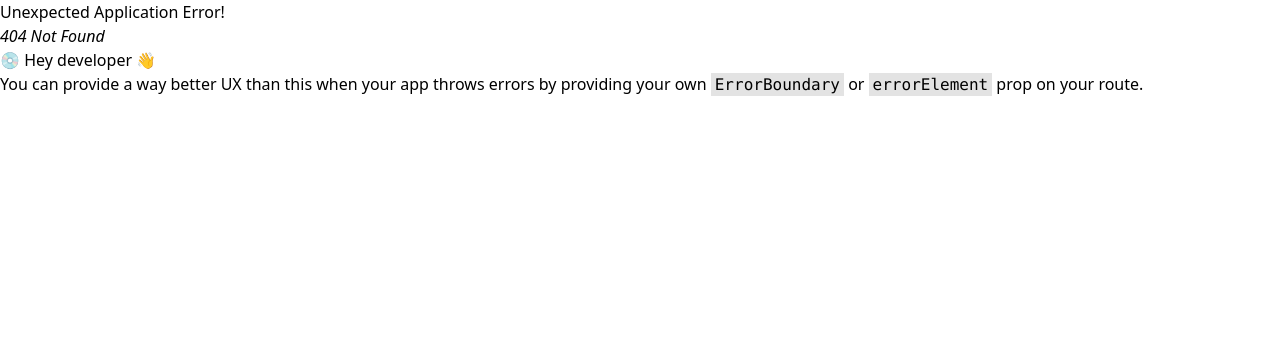
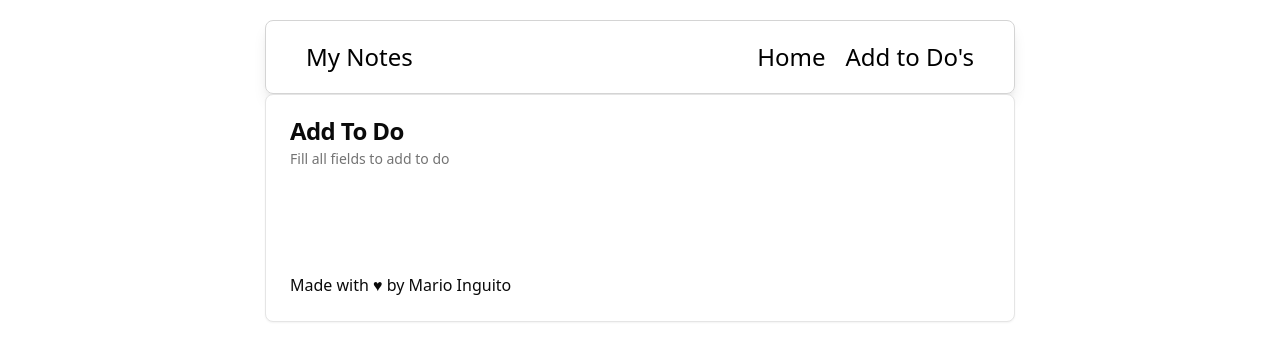
Before and after one commit to N-Berns/TodoList, a React (Vite) app: page /add-todo in a window 1280 px wide. Before the commit this address had no page. Shown: the top 360 px of the page. Built offline with nearby package versions, Linux system fonts and the light colour scheme.

Commit message:
another push?

```diff
--- a/src/App.jsx
+++ b/src/App.jsx
@@ -8,12 +8,14 @@ import {
 import MainLayout from "@/layouts/MainLayout";
 import Todos from "./pages/Todos";
 import Todo from "./pages/Todo";
+import AddTodo from "./pages/AddTodo";
 
 const router = createBrowserRouter(
   createRoutesFromElements(
     <Route path="/" element={<MainLayout />}>
       <Route index element={<Todos/>} />
       <Route path="/todo/:id" element={<Todo/>} />
+      <Route path="/add-todo" element={<AddTodo/>} />
     </Route>
   )
 );
--- a/src/components/Nav.jsx
+++ b/src/components/Nav.jsx
@@ -13,7 +13,7 @@ const Nav = () => {
         </li>
         <li>
           {" "}
-          <Link to={"/"} className="text-2xl hover:text-pink-500">
+          <Link to={"/add-todo"} className="text-2xl hover:text-pink-500">
             Add to Do's
           </Link>
         </li>
--- /dev/null
+++ b/src/components/ui/textarea.jsx
@@ -0,0 +1,18 @@
+import * as React from "react"
+
+import { cn } from "@/lib/utils"
+
+const Textarea = React.forwardRef(({ className, ...props }, ref) => {
+  return (
+    (<textarea
+      className={cn(
+        "flex min-h-[80px] w-full rounded-md border border-neutral-200 bg-white px-3 py-2 text-base ring-offset-white placeholder:text-neutral-500 focus-visible:outline-none focus-visible:ring-2 focus-visible:ring-neutral-950 focus-visible:ring-offset-2 disabled:cursor-not-allowed disabled:opacity-50 md:text-sm dark:border-neutral-800 dark:bg-neutral-950 dark:ring-offset-neutral-950 dark:placeholder:text-neutral-400 dark:focus-visible:ring-neutral-300",
+        className
+      )}
+      ref={ref}
+      {...props} />)
+  );
+})
+Textarea.displayName = "Textarea"
+
+export { Textarea }
--- /dev/null
+++ b/src/pages/AddTodo.jsx
@@ -0,0 +1,37 @@
+import React, { useState } from "react";
+import { Button } from "@/components/ui/button";
+import {
+  Card,
+  CardContent,
+  CardDescription,
+  CardFooter,
+  CardHeader,
+  CardTitle,
+} from "@/components/ui/card";
+import axios from "axios";
+import { Input } from "@/components/ui/input";
+import { Textarea } from "@/components/ui/textarea";
+
+
+const AddTodo = () => {
+  return (
+    <div>
+      <div>
+        <Card className="w-[750px]">
+          <CardHeader>
+            <CardTitle>Add To Do</CardTitle>
+            <CardDescription>Fill all fields to add to do</CardDescription>
+          </CardHeader>
+          <CardContent className="flex flex-col items-center py-10">
+
+          </CardContent>
+          <CardFooter className="flex justify-between">
+            <h1>Made with ♥ by Mario Inguito</h1>
+          </CardFooter>
+        </Card>
+      </div>
+    </div>
+  );
+};
+
+export default AddTodo;
```
